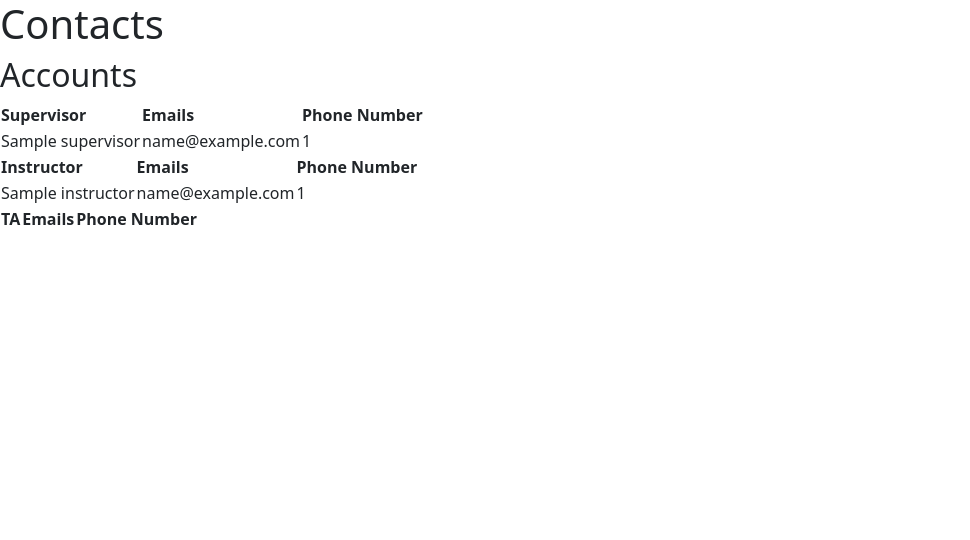
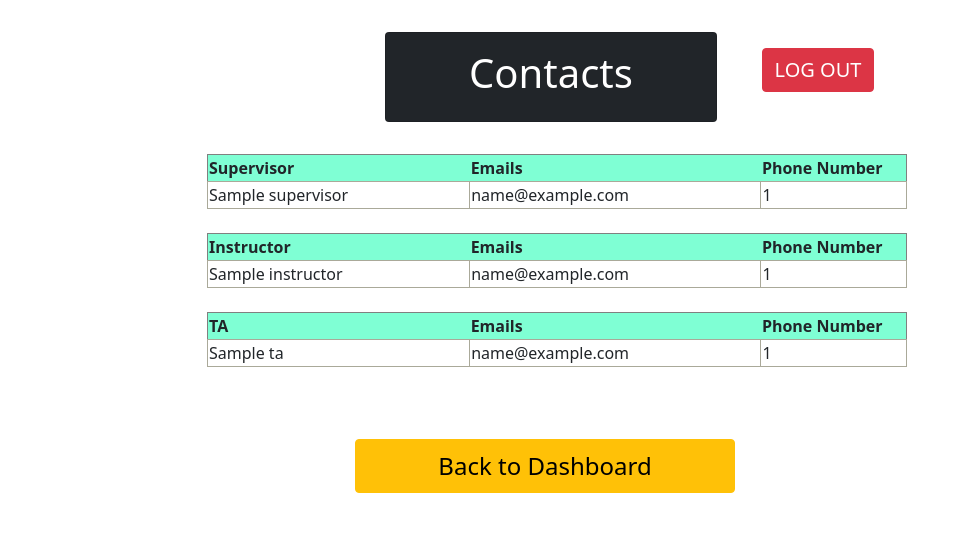
Before and after one commit to st8991/Ta_App_Vikings_Creed, a Django app: template templates/mainTemplates/contactsPage.html in a window 1280 px wide. Shown: the top 540 px of the page, without its empty margins (0-970 px from the left). Run offline with Django 4.2, Linux system fonts and the light colour scheme; the template is opened without the code that fills it: most values are stand-ins (such as "Sample title", 1, 10 or a date in 2020); lists and menus that the app fills with data are empty.

Commit message:
partial rebase

```diff
--- a/templates/mainTemplates/contactsPage.html
+++ b/templates/mainTemplates/contactsPage.html
@@ -1,51 +1,103 @@
 {% extends "base.html" %}
+{% block content %}
+    <div class="container">
+        <div class="row m-4">
+            <div class="col-3">   </div>
+                <div class="col-4">
+                    <div class="card text-white bg-dark text-center my-2 py-3">
+                        <h1>Contacts</h1>
+                    </div>
+                </div>
+            <div class="col-2 text-center">
+                <a href = '/' type="button" class="btn btn-danger my-4" style="font-size: 20px">LOG OUT</a>
+            </div>
 
-{% block content %}
- <h1>Contacts</h1>
+        </div>
+    </div>
 
-<h2>Accounts</h2>
-    <table>
+    <div class="container">
+        <div class="row m-4">
+            <div class="col-1">   </div>
+                <div class="col-6">
+                    <table class="border: solid 1px #aaa999;" width="700" border="1">
       <tr>
-        <th>Supervisor</th>
-        <th>Emails</th>
-        <th>Phone Number</th>
+        <th bgcolor="#7fffd4">Supervisor</th>
+        <th bgcolor="#7fffd4">Emails</th>
+        <th bgcolor="#7fffd4">Phone Number</th>
       </tr>
         {% for i in supervisors %}
             <tr>
-                <td>{{i.name}}</td>
-                <td>{{i.email}}</td>
-                <td>{{i.phoneNum}}</td>
+                <td style="border: solid 1px #aaa999;" width="180">{{i.name}}</td>
+                <td style="border: solid 1px #aaa999;" width="200">{{i.email}}</td>
+                <td style="border: solid 1px #aaa999;" width="100">{{i.phone_number}}</td>
             </tr>
         {% endfor %}
     </table>
+                </div>
 
-    <table>
+        </div>
+    </div>
+
+ <p>
+
+
+ </p>
+        <div class="container">
+        <div class="row m-4">
+            <div class="col-1">   </div>
+                <div class="col-6">
+
+    <table class="border: solid 1px #aaa999;" width="700" border="1">
       <tr>
-        <th>Instructor</th>
-        <th>Emails</th>
-        <th>Phone Number</th>
+        <th bgcolor="#7fffd4">Instructor</th>
+        <th bgcolor="#7fffd4">Emails</th>
+        <th bgcolor="#7fffd4">Phone Number</th>
       </tr>
         {% for i in instructors %}
             <tr>
-                <td>{{i.name}}</td>
-                <td>{{i.email}}</td>
-                <td>{{i.phoneNum}}</td>
+                <td style="border: solid 1px #aaa999;" width="180">{{i.name}}</td>
+                <td style="border: solid 1px #aaa999;" width="200">{{i.email}}</td>
+                <td style="border: solid 1px #aaa999;" width="100">{{i.phone_number}}</td>
             </tr>
         {% endfor %}
     </table>
+                </div>
 
-    <table>
+        </div>
+    </div>
+
+ <p>
+
+
+ </p>
+    <div class="container">
+        <div class="row m-4">
+            <div class="col-1">   </div>
+                <div class="col-6">
+                     <table class="border: solid 1px #aaa999;" width="700" border="1">
       <tr>
-        <th>TA</th>
-        <th>Emails</th>
-        <th>Phone Number</th>
+        <th bgcolor="#7fffd4">TA</th>
+        <th bgcolor="#7fffd4">Emails</th>
+        <th bgcolor="#7fffd4">Phone Number</th>
       </tr>
-        {% for i in TA %}
+        {% for i in TAs %}
             <tr>
-                <td>{{i.name}}</td>
-                <td>{{i.email}}</td>
-                <td>{{i.phoneNum}}</td>
+                <td style="border: solid 1px #aaa999;" width="180">{{i.name}}</td>
+                <td style="border: solid 1px #aaa999;" width="200">{{i.email}}</td>
+                <td style="border: solid 1px #aaa999;" width="100">{{i.phoneNum}}</td>
             </tr>
         {% endfor %}
     </table>
+                </div>
+
+        </div>
+    </div>
+
+    <div class="container">
+        <div class="row">
+            <div class="col-1"></div>
+                <a href = '/home/' type="button" class="btn btn-warning col-4 mx-auto my-5 py-2" style="font-size: 24px">Back to Dashboard</a>
+            <div class="col-3"></div>
+        </div>
+    </div>
 {% endblock %}
--- a/templates/mainTemplates/homePage.html
+++ b/templates/mainTemplates/homePage.html
@@ -12,7 +12,7 @@
         {% else %}
         <a href = '' type="button" class="btn btn-secondary col-12 mx-auto my-4 py-3" style="font-size: 32px">MY SECTION</a>
         {% endif %}
-        <a href = '/' type="button" class="btn btn-secondary col-12 mx-auto my-4 py-3" style="font-size: 32px">CONTACTS</a>
+        <a href = '/contact/' type="button" class="btn btn-secondary col-12 mx-auto my-4 py-3" style="font-size: 32px">CONTACTS</a>
         <div class="col text-center">
             <a href = '/' type="button" class="btn btn-danger col-3 my-4 py-2" style="font-size: 32px">LOG OUT</a>
         </div>
```
Also changed, not shown: templates/mainTemplates/addCoursePage.html (+50 -34 lines).
